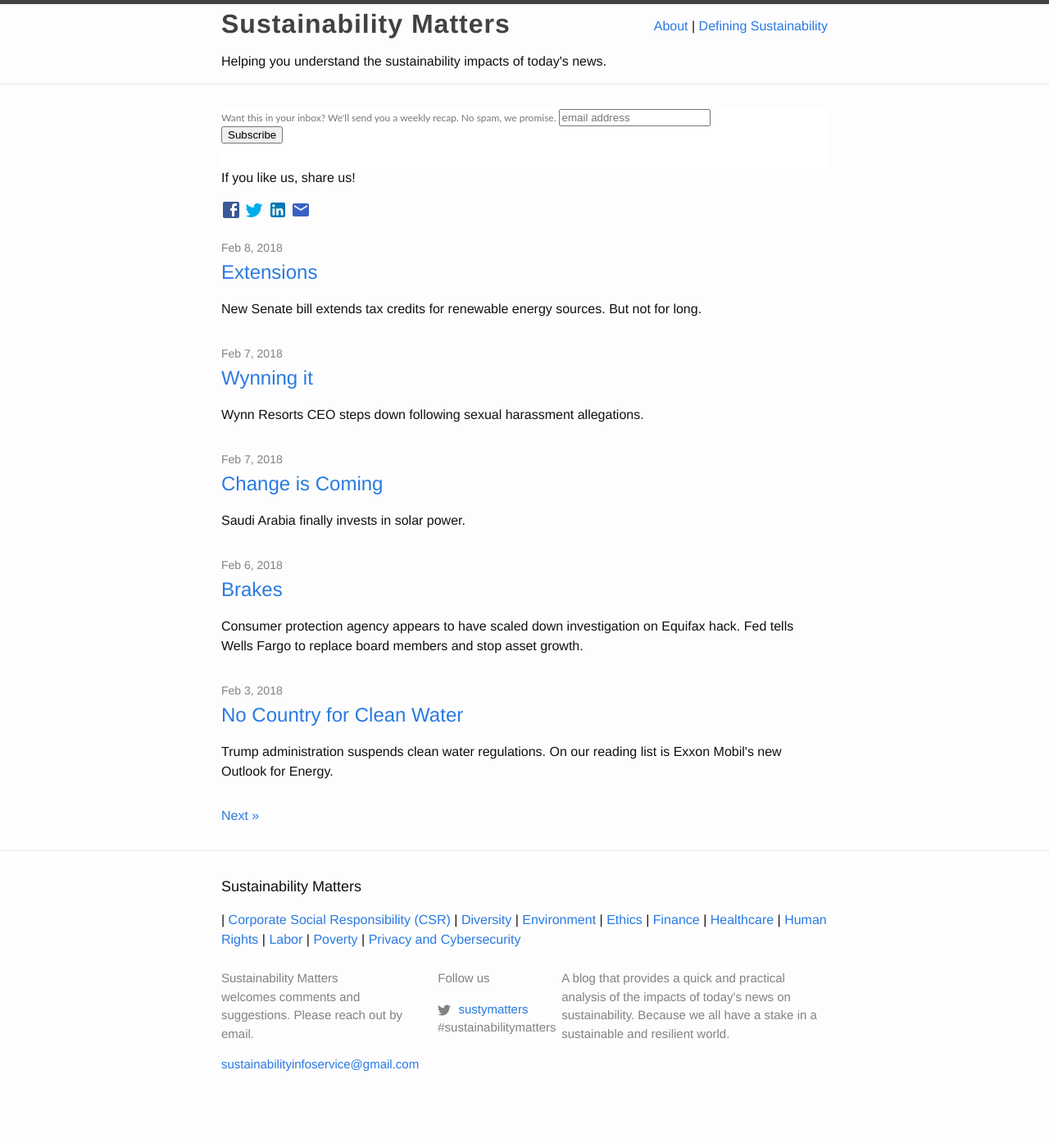
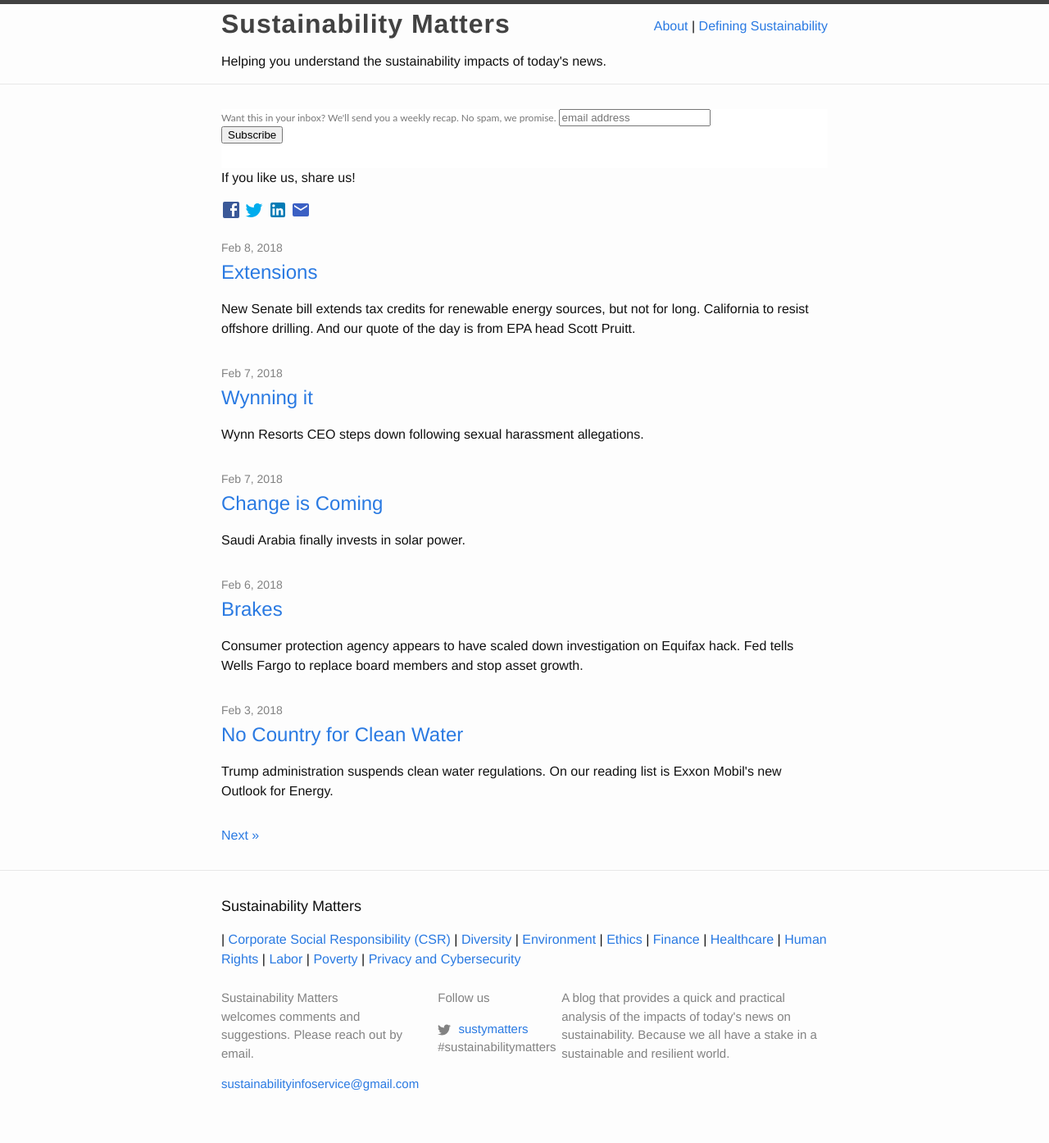
Before and after one commit to Sparkleleuk/Sustainability_Matters, a Jekyll site: the page built from index.html, in a window 1280 px wide. Shown: the whole page at 82% size. Built offline with Jekyll 4.4.1, drawn with Linux system fonts in a browser that asks for light colours; the list of posts is cut into pages by our own code; comment, search, counter and statistics services are not loaded; before the commit the page ends 1370 px from its top, so only the background shows below that.

Commit message:
fix post

```diff
--- a/_posts/2018-02-08-SenateBill.markdown
+++ b/_posts/2018-02-08-SenateBill.markdown
@@ -1,7 +1,7 @@
 ---
 layout: post
 title:  "Extensions"
-excerpt: "New Senate bill extends tax credits for renewable energy sources. But not for long."
+excerpt: "New Senate bill extends tax credits for renewable energy sources, but not for long. California to resist offshore drilling. And our quote of the day is from EPA head Scott Pruitt."
 date:   2018-02-08 18:00:00 -0500
 categories: [Environment]
 ---
```
